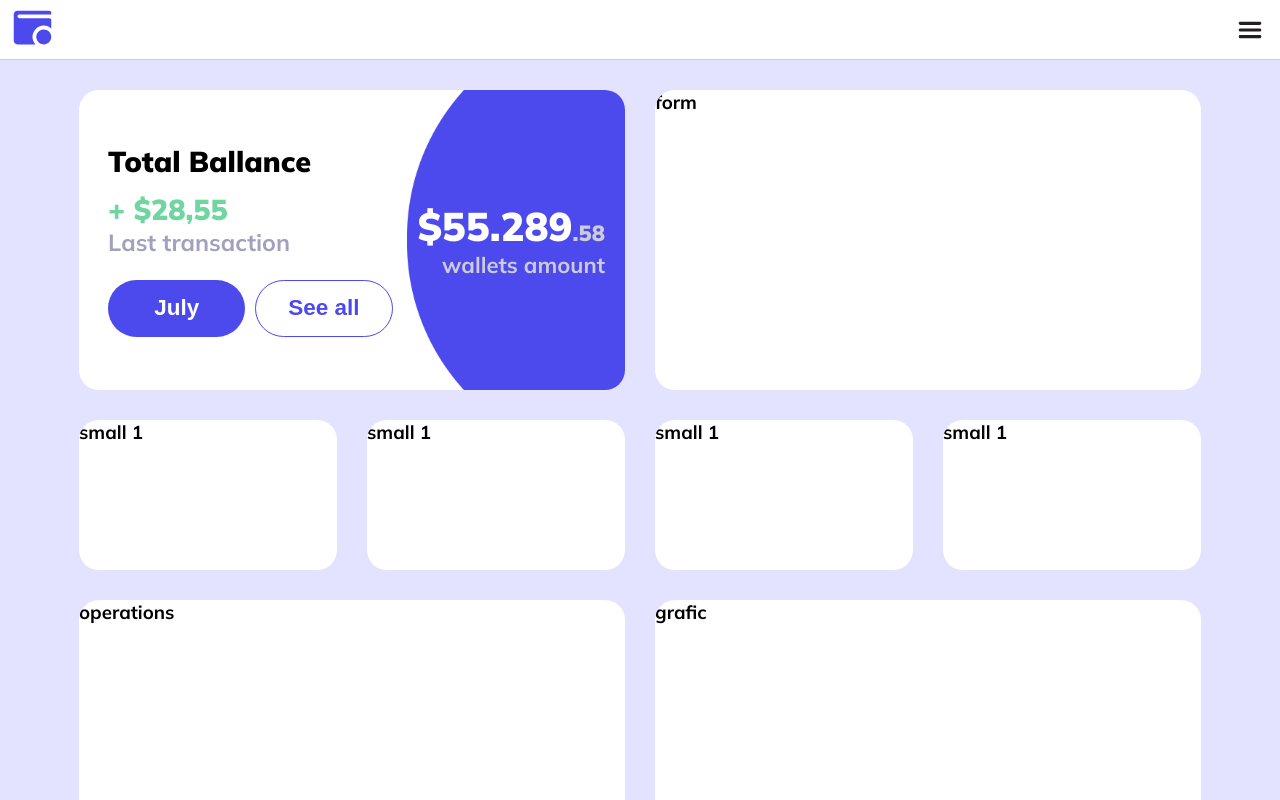
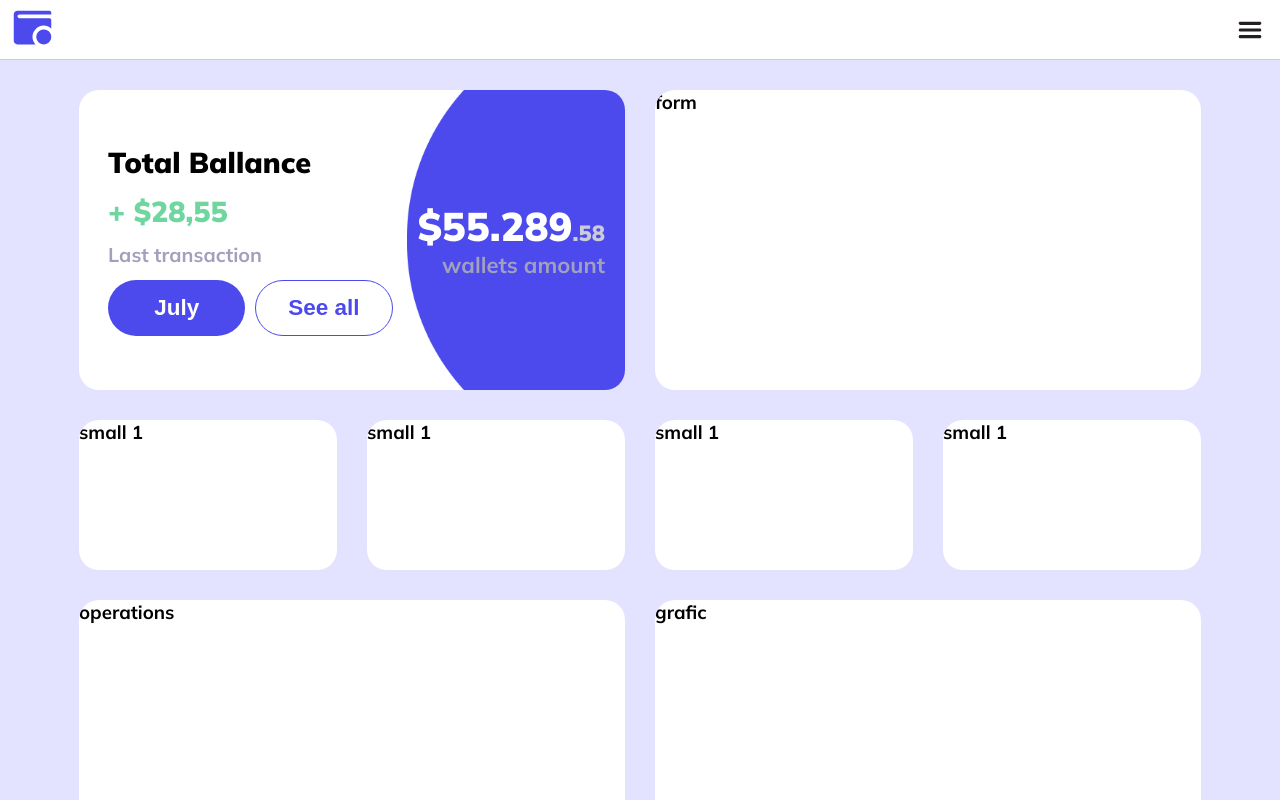
Before and after one commit to juanespinola05/alkemy-fullstack-challenge, a React (Vite) app: page / in a window 1280 px wide. Shown: the top 800 px of the page. Built offline with nearby package versions, Linux system fonts and the light colour scheme.

Commit message:
[Web] Replace text components

```diff
--- a/src/components/TotalBalance/index.jsx
+++ b/src/components/TotalBalance/index.jsx
@@ -2,15 +2,13 @@ import {
   TotalContainer,
   Title,
   LastOpAmount,
-  LastOp,
   TotalInfo,
   ButtonsContainer,
   BallanceInt,
   BallanceDec,
-  BallanceInfo,
-  WalletText
+  BallanceInfo
 } from './totalBallanceStyles'
-import { Button } from '../'
+import { Button, Text } from '../'
 import { Link } from 'react-router-dom'
 
 const TotalBalance = () => {
@@ -19,7 +17,7 @@ const TotalBalance = () => {
       <TotalInfo>
         <Title>Total Ballance</Title>
         <LastOpAmount color='green'>+ $28,55</LastOpAmount>
-        <LastOp>Last transaction</LastOp>
+        <Text color='gray'>Last transaction</Text>
         <ButtonsContainer>
           <Button primary>July</Button>
           <Link to='/operations'>
@@ -29,7 +27,7 @@ const TotalBalance = () => {
       </TotalInfo>
       <BallanceInfo>
         <BallanceInt>$55.289<BallanceDec>.58</BallanceDec></BallanceInt>
-        <WalletText>wallets amount</WalletText>
+        <Text color='gray'>wallets amount</Text>
       </BallanceInfo>
     </TotalContainer>
   )
--- a/src/components/TotalBalance/totalBallanceStyles.js
+++ b/src/components/TotalBalance/totalBallanceStyles.js
@@ -36,22 +36,18 @@ export const TotalInfo = styled.div`
   @media (${devices.laptop}) {
     font-size: 18px;
   }
+  h2, p {
+    margin-bottom: 13px;
+  }
 `
 export const Title = styled.h2`
   font-weight: 900;
   font-size: 1.6em;
 `
 export const LastOpAmount = styled.p`
-  margin-top: 0.4em;
   color: ${({ color }) => color === 'red' ? 'var(--color-red)' : 'var(--color-green)'};
   font-size: 1.6em;
   font-weight: 900;
-`
-export const LastOp = styled.p`
-  margin: 0px 0 1em;
-  font-size: 1.3em;
-  font-weight: 700;
-  color: var(--color-gray);
 `
 export const ButtonsContainer = styled.div`
   font-size: 25px;
@@ -86,8 +82,3 @@ export const BallanceDec = styled.span`
   font-size: calc(1.1em / 2);
   color: var(--color-gray-lighter);
 `
-export const WalletText = styled.span`
-  font-size: 1.1em;
-  font-weight: 700;
-  color: var(--color-gray-lighter)
-`
```
